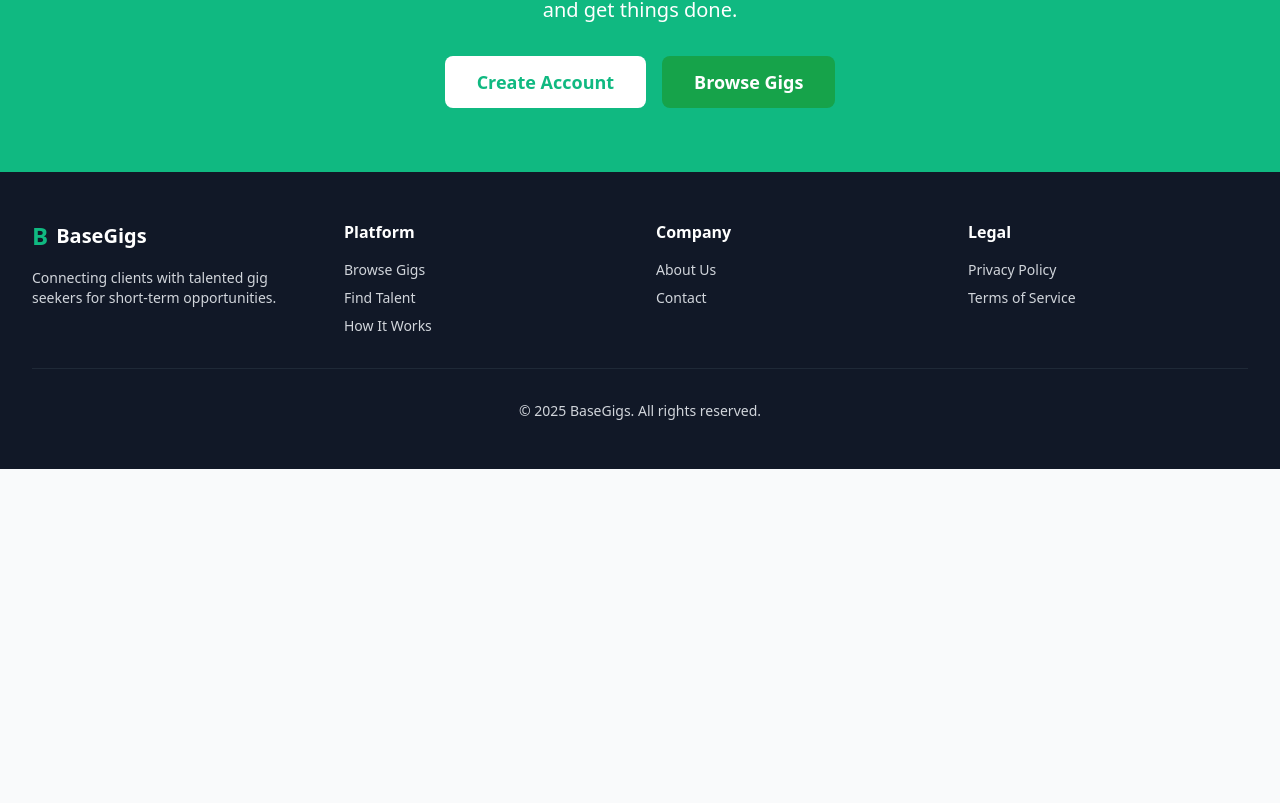
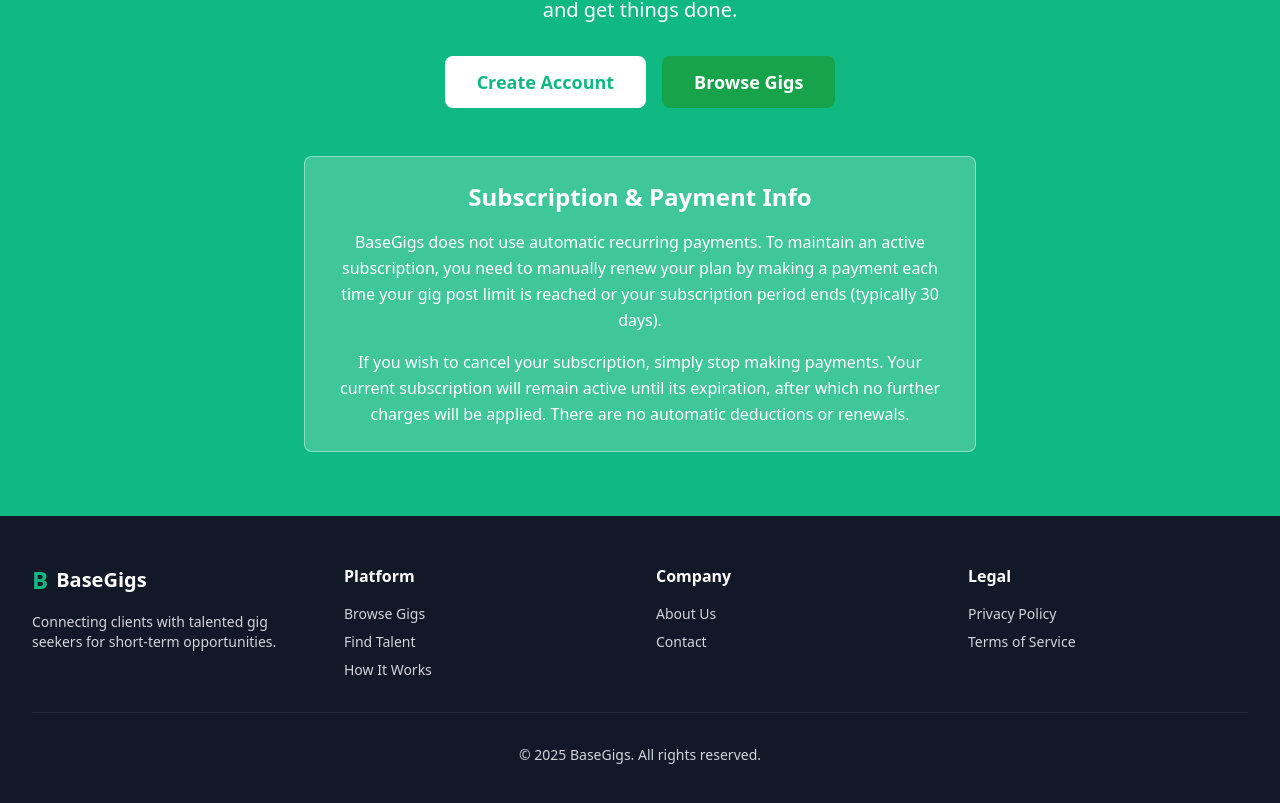
Before and after one commit to Sib222/basegigs, a Next.js app: page /how-it-works in a window 1280 px wide. Shown: the part 2726-3529 px from the top of the page. Before the commit the page ends 3195 px from the top, so only its background shows below. Built offline with nearby package versions, Linux system fonts and the light colour scheme.

Commit message:
Update page.tsx

```diff
--- a/app/how-it-works/page.tsx
+++ b/app/how-it-works/page.tsx
@@ -185,6 +185,17 @@ Create Account
               Browse Gigs
             </Link>
           </div>
+
+          {/* New Subscription Info Section */}
+          <div className="mt-12 max-w-2xl mx-auto bg-white bg-opacity-20 rounded-lg p-6 border border-white/40">
+            <h3 className="text-2xl font-semibold mb-4">Subscription & Payment Info</h3>
+            <p className="text-white text-base leading-relaxed">
+              BaseGigs does not use automatic recurring payments. To maintain an active subscription, you need to manually renew your plan by making a payment each time your gig post limit is reached or your subscription period ends (typically 30 days).
+            </p>
+            <p className="text-white text-base leading-relaxed mt-4">
+              If you wish to cancel your subscription, simply stop making payments. Your current subscription will remain active until its expiration, after which no further charges will be applied. There are no automatic deductions or renewals.
+            </p>
+          </div>
         </div>
       </div>
 
```
Lines whose indentation alone changed are shown as unchanged.
